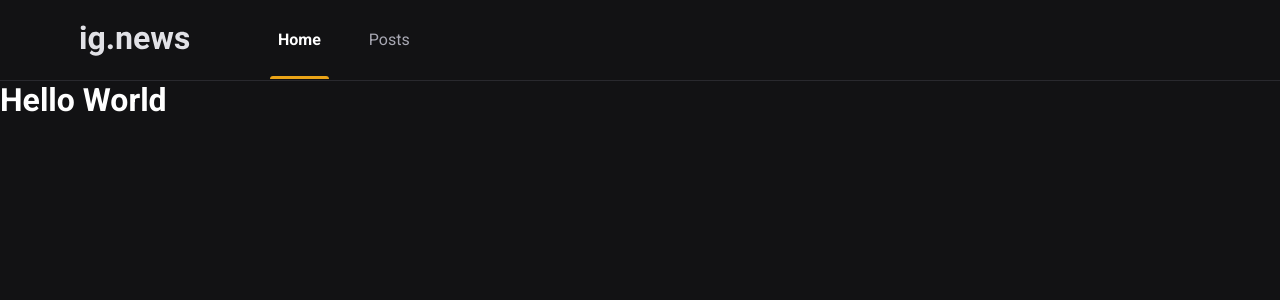
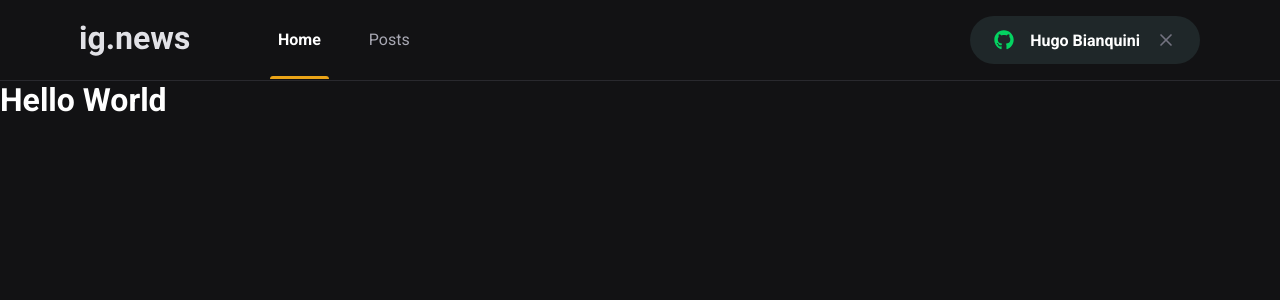
Before and after one commit to HugoBianquini/hg-news, a Next.js app: page / in a window 1280 px wide. Shown: the top 300 px of the page. Built offline with nearby package versions, Linux system fonts and the light colour scheme.

Commit message:
signin button component

```diff
--- a/package.json
+++ b/package.json
@@ -11,6 +11,7 @@
     "next": "12.0.7",
     "react": "17.0.2",
     "react-dom": "17.0.2",
+    "react-icons": "^4.3.1",
     "sass": "^1.45.2"
   },
   "devDependencies": {
--- a/src/components/Header/index.tsx
+++ b/src/components/Header/index.tsx
@@ -1,3 +1,4 @@
+import { SignInButton } from '../SignInButton';
 import styles from './styles.module.scss';
 
 export function Header() {
@@ -9,6 +10,7 @@
                     <a className={styles.active}>Home</a>
                     <a>Posts</a>
                 </nav>
+                <SignInButton />
             </div>
         </header>
     )
--- a/src/components/Header/styles.module.scss
+++ b/src/components/Header/styles.module.scss
@@ -50,4 +50,8 @@
       }
     }
   }
+
+  button {
+    margin-left: auto;
+  }
 }
--- /dev/null
+++ b/src/components/SignInButton/index.tsx
@@ -0,0 +1,21 @@
+import { FaGithub } from 'react-icons/fa';
+import { FiX } from 'react-icons/fi'
+import styles from './styles.module.scss';
+
+export function SignInButton() {
+
+    const isUserLoggedIn = true;
+
+    return isUserLoggedIn ? (
+        <button type="button" className={styles.signInButton}>
+            <FaGithub color='#04d361' />
+            Hugo Bianquini
+            <FiX color='#737380' className={styles.closeIcon} />
+        </button>
+    ) : (
+        <button type="button" className={styles.signInButton}>
+            <FaGithub color='#eba417' />
+            Sign in with Github
+        </button>
+    )
+}
--- /dev/null
+++ b/src/components/SignInButton/styles.module.scss
@@ -0,0 +1,32 @@
+.signInButton {
+  height: 3rem;
+  border-radius: 3rem;
+  background: var(--gray-850);
+  border: 0;
+  padding: 0 1.5rem;
+
+  display: flex;
+  align-items: center;
+  justify-content: center;
+
+  color: var(--white);
+  font-weight: bold;
+  transition: filter 0.2s;
+
+  svg {
+    width: 20px;
+    height: 20px;
+  }
+
+  svg:first-child {
+    margin-right: 1rem;
+  }
+
+  svg.closeIcon {
+    margin-left: 1rem;
+  }
+
+  &:hover {
+    filter: brightness(0.8);
+  }
+}
--- a/src/styles/global.scss
+++ b/src/styles/global.scss
@@ -10,6 +10,7 @@
   --gray-100: #e1e1e6;
   --gray-300: #a8a8b3;
   --gray-800: #29292e;
+  --gray-850: #1f2729;
   --gray-900: #121214;
 
   --cyan-500: #61dafb;
```
Also changed, not shown: 1 other file (tests, documents, lock files or other folders).
